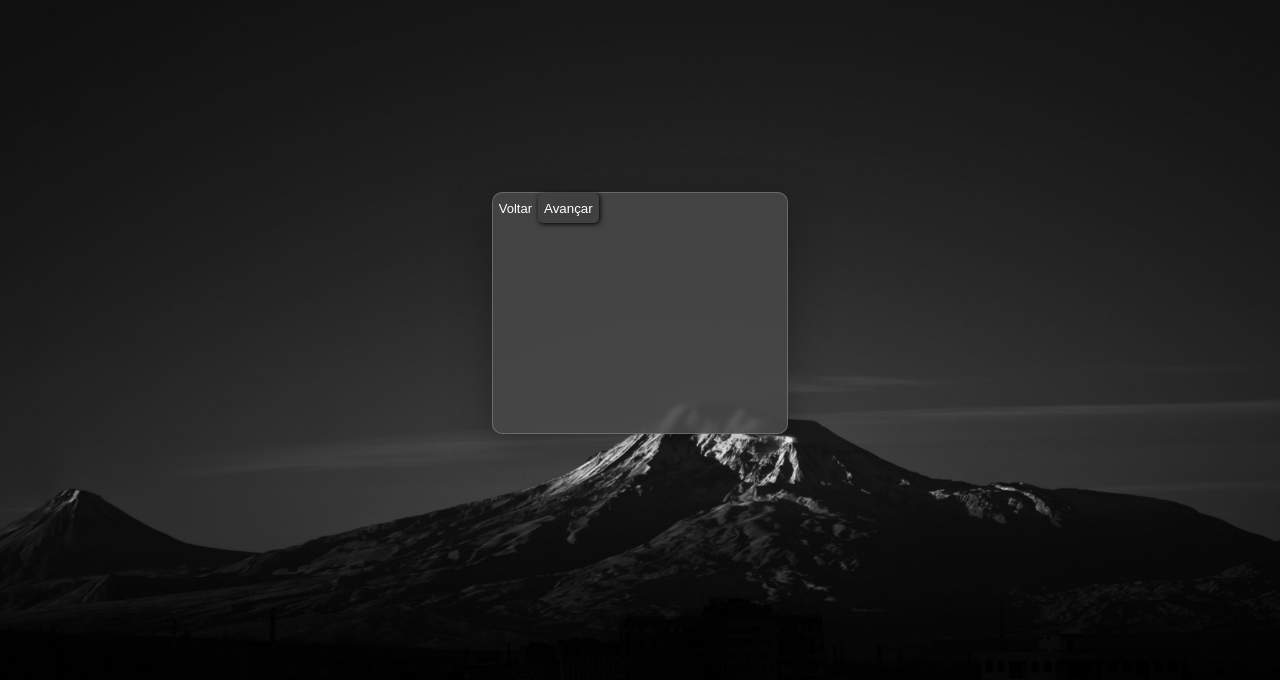
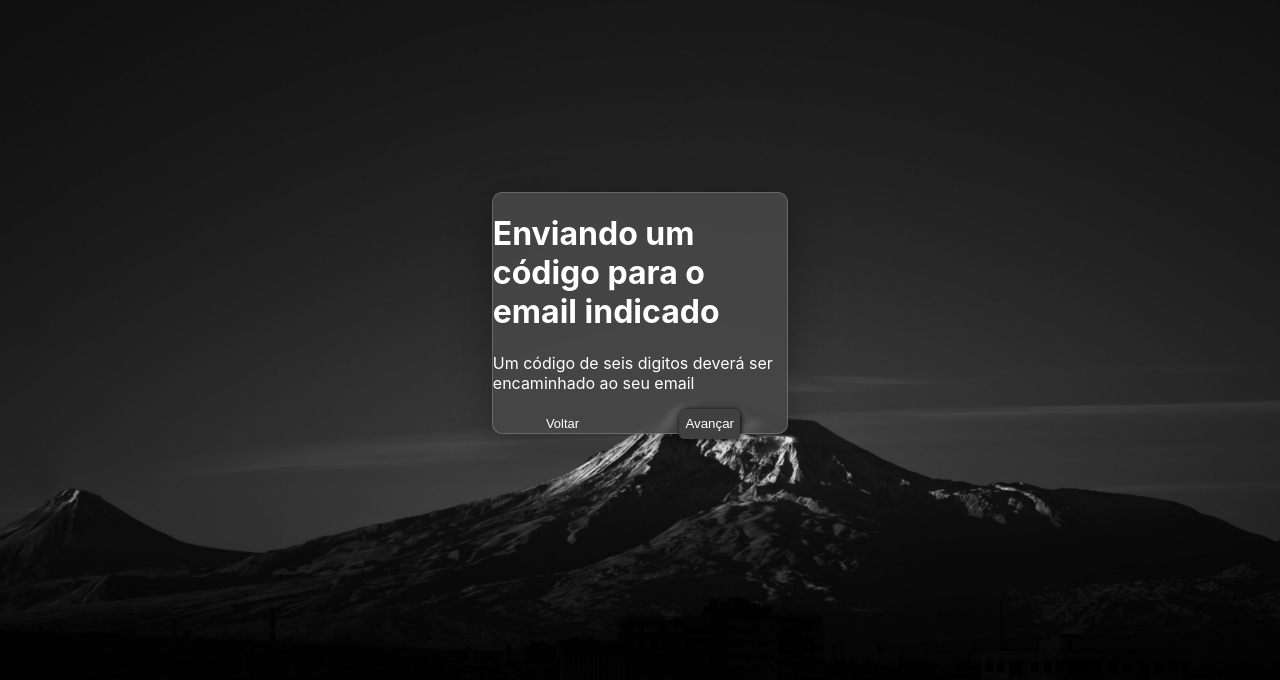
Before and after one commit to Levss30/todo-app-react-frontend, a React (Create React App) app: page /forgot-password in a window 1280 px wide. Both pictures are taken after a click on the button "Avançar". Shown: the top 680 px of the page. Built offline with nearby package versions, Linux system fonts and the light colour scheme.

Commit message:
Feat StepsSenhaPage

```diff
--- a/src/Components/senha-page/SenhaPage.jsx
+++ b/src/Components/senha-page/SenhaPage.jsx
@@ -68,6 +68,39 @@ const SenhaPage = () => {
                           </>
                         )}
 
+              {step === 2 && (
+                          <>
+                            <header>
+                              <h1 className="form-title">Enviando um código para o email indicado</h1>
+                              <p className="form-description">Um código de seis digitos deverá ser encaminhado ao seu email</p>
+                            </header>
+                          </>
+                        )}
+
+              {step === 3 && (
+                          <>
+                            <header>
+                              <h1 className="form-title">Digite o código</h1>
+                            </header>
+                            <div className="form-group">
+                              <input placeholder="000-000" />
+                            </div>
+                          </>
+                        )}
+
+              {step === 4 && (
+                          <>
+                            <header>
+                              <h1 className="form-title">Alterar senha</h1>
+                              <p className="form-description">Insira uma nova senha</p>
+                            </header>
+                            <div className="form-group">
+                              <input type='password' placeholder="Nova Senha"/>
+                              <input type='password' placeholder="Confirmar Senha"/>
+                            </div>
+                          </>
+                        )}
+
               <div className='wrapper-input-button'>
               <button className='returnBtn' style={{display: `${step > 1 ? 'block' : 'none'}`}} onClick={(e) => {setStep(step - 1); e.preventDefault()}}>Voltar</button>
               <button className='nextBtn' style={{display: `${step < 4 ? 'block' : 'none'}`}} onClick={(e) => {setStep(step + 1); e.preventDefault()}}>Avançar</button>
```
